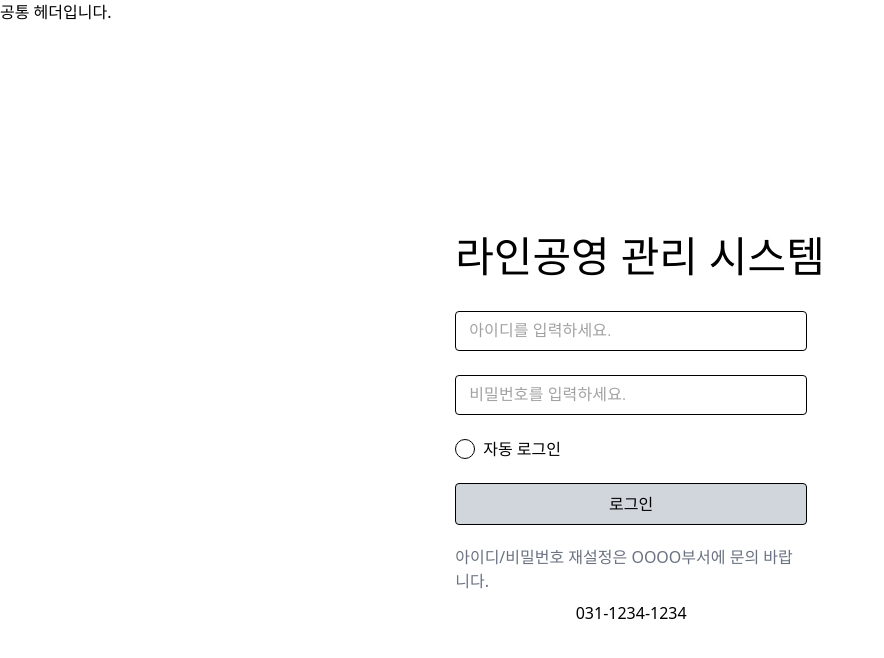
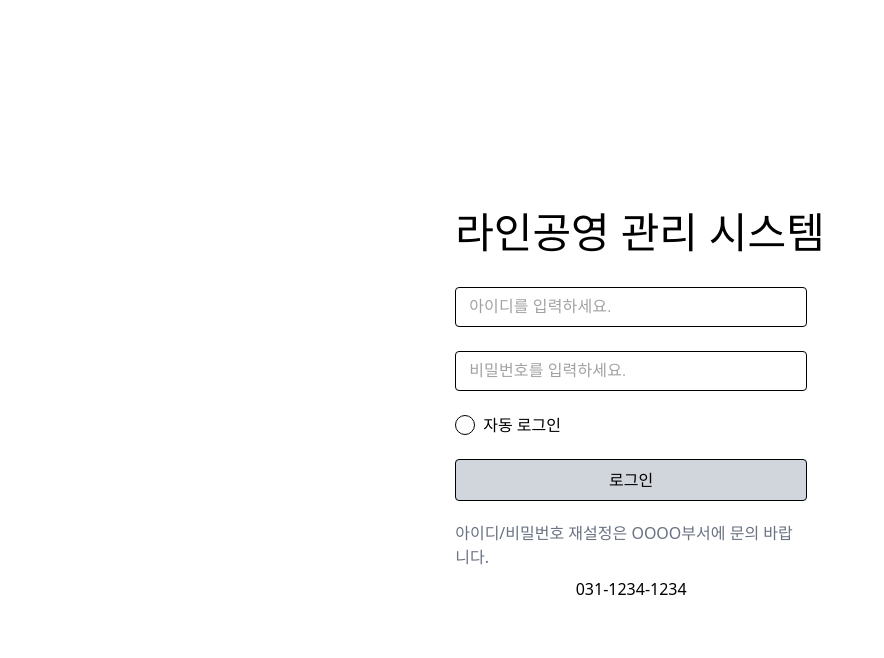
Before and after one commit to lineinc-dev-team/erp-front, a Next.js app: page / in a window 1280 px wide. Shown: the top 658 px of the page, without its empty margins (0-884 px from the left). Built offline with nearby package versions, Linux system fonts and the light colour scheme.

Commit message:
feat: 공통 헤더 로그인 페이지에서는 예외처리 코드 추가

```diff
--- a/src/app/layout.tsx
+++ b/src/app/layout.tsx
@@ -1,17 +1,17 @@
-import Header from "@/components/layout/Header";
-import "./globals.css";
+import './globals.css'
+import HeaderWrapper from '@/components/layout/HeaderWrapper'
 
 export default function RootLayout({
   children,
 }: Readonly<{
-  children: React.ReactNode;
+  children: React.ReactNode
 }>) {
   return (
     <html lang="en">
       <body>
-        <Header />
+        <HeaderWrapper />
         {children}
       </body>
     </html>
-  );
+  )
 }
--- a/src/components/layout/Header.tsx
+++ b/src/components/layout/Header.tsx
@@ -1,3 +1,7 @@
 export default function Header() {
-  return <div>공통 헤더입니다.</div>;
+  return (
+    <div>
+      <h1>라인공영 Intra</h1>
+    </div>
+  );
 }
--- /dev/null
+++ b/src/components/layout/HeaderWrapper.tsx
@@ -0,0 +1,10 @@
+'use client'
+
+import { usePathname } from 'next/navigation'
+import Header from './Header'
+
+export default function HeaderWrapper() {
+  const pathName = usePathname()
+
+  return <>{pathName !== '/' && <Header />}</>
+}
```
